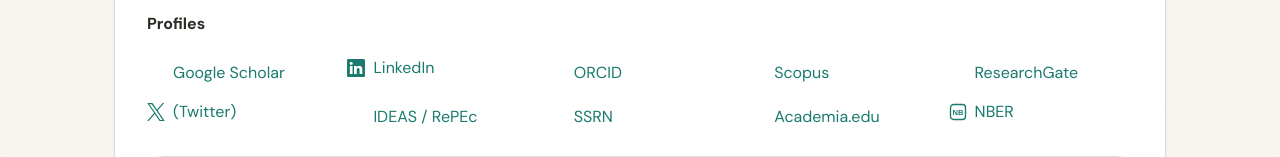
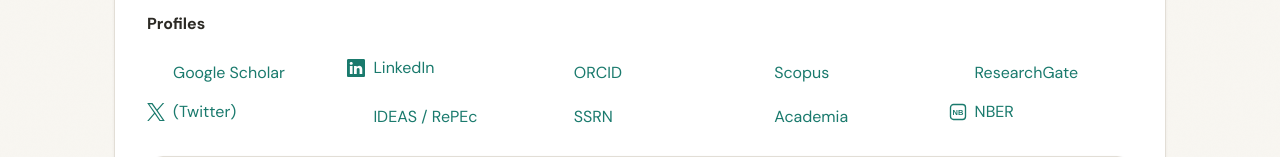
Before and after one commit to diegoescobari/diegoescobari.github.io, a Jekyll site: the page built from _pages/contact.md, in a window 1280 px wide. Shown: the part 564-721 px from the top of the page. Built offline with Jekyll 4.4.1, drawn with Linux system fonts in a browser that asks for light colours; a style sheet for code colours, icons or effects is not loaded; grey boxes are pictures that could not be loaded.

Commit message:
contact.md

```diff
--- a/_pages/contact.md
+++ b/_pages/contact.md
@@ -35,7 +35,7 @@ Edinburg, TX 78539, USA
 <li><a href="https://x.com/DiegoEscobari" target="_blank"><svg class="icon" aria-hidden="true" focusable="false"><use href="#icon-x-twitter"></use></svg> (Twitter)</a></li>
 <li><a href="https://ideas.repec.org/e/pes42.html" target="_blank"><i class="ai ai-ideas-repec" aria-hidden="true"></i> IDEAS / RePEc</a></li>
 <li><a href="https://papers.ssrn.com/sol3/cf_dev/AbsByAuth.cfm?per_id=660414" target="_blank"><i class="ai ai-ssrn" aria-hidden="true"></i> SSRN</a></li>
-<li><a href="https://utrgv.academia.edu/DiegoEscobari" target="_blank"><i class="ai ai-academia" aria-hidden="true"></i> Academia.edu</a></li>
+<li><a href="https://utrgv.academia.edu/DiegoEscobari" target="_blank"><i class="ai ai-academia" aria-hidden="true"></i> Academia</a></li>
 <li><a href="https://www.nber.org/people/diego_escobari" target="_blank"><svg class="icon" viewBox="0 0 24 24" aria-hidden="true" focusable="false"><rect x="2" y="2" width="20" height="20" rx="4" fill="none" stroke="currentColor" stroke-width="1.8"/><text x="12" y="15.5" text-anchor="middle" font-size="10" font-weight="700" font-family="sans-serif" fill="currentColor">NB</text></svg> NBER</a></li>
 </ul>
 
```
